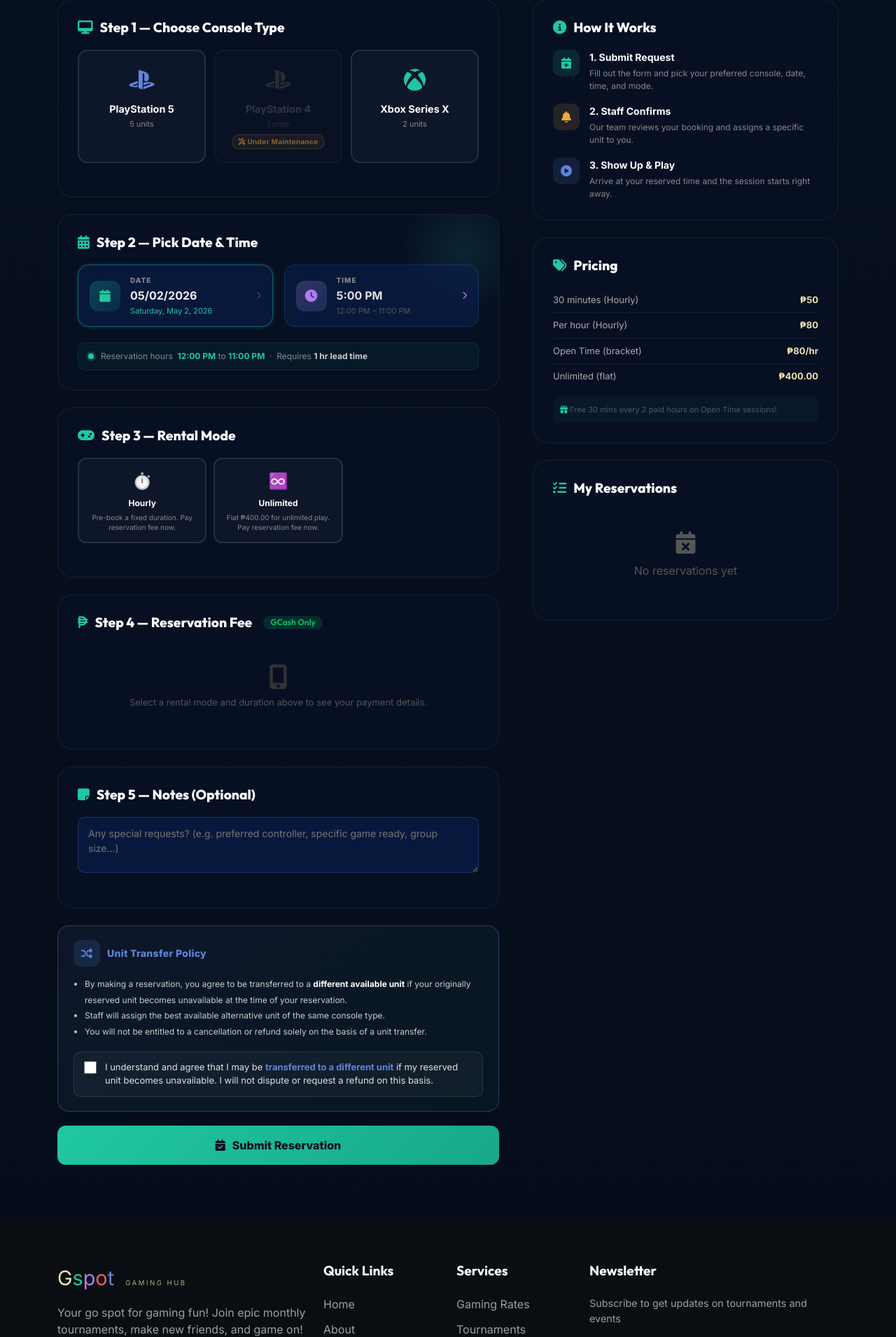
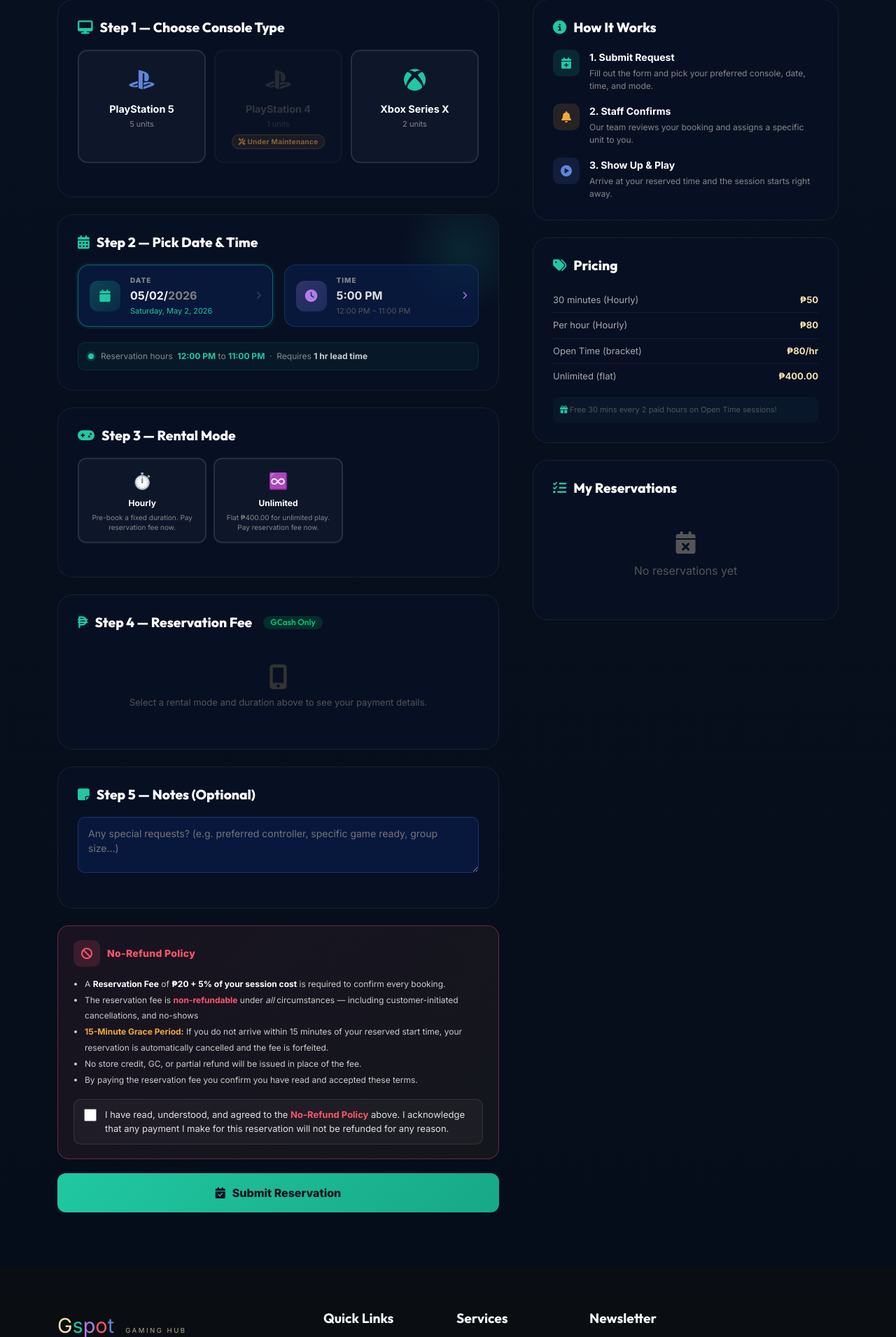
Before and after one commit to litolabiano/GamingSpotHub, a PHP site: page /GamingSpotHub/reserve.php in a window 1280 px wide. Shown: the part 663-2573 px from the top of the page at 70% size. Run offline with PHP 8.4, Linux system fonts and the light colour scheme; a user stored in the database is signed in; data comes from the database, SQL or seed files in the repository; some libraries are stand-ins or nearby versions.

Commit message:
Update reserve.php
fix bugs

```diff
--- a/reserve.php
+++ b/reserve.php
@@ -190,14 +190,16 @@ if ($_SERVER['REQUEST_METHOD'] === 'POST') {
         $error = 'Please provide both date and time.';
     } elseif (!$error && $reserved_date < date('Y-m-d')) {
         $error = 'Reservation date cannot be in the past.';
+    } elseif (!$error && $reserved_date > date('Y-m-d', strtotime('+1 month'))) {
+        $error = 'Reservations can only be made up to 1 month in advance.';
     } elseif (!$error && strtotime($reserved_date . ' ' . $reserved_time) < (time() + 3600)) {
         $error = 'Reservation must be at least 1 hour from now.';
     } elseif (!$error && (int)date('H', strtotime($reserved_time)) < 12) {
         $error = 'Reservations can only be made from 12:00 PM (noon) onwards.';
     } elseif (!$error && $reserved_time > '23:00') {
         $error = 'Reservations must be no later than 11:00 PM.';
-    } elseif (!$error && ($_POST['unit_transfer_agreed'] ?? '') !== '1') {
-        $error = 'You must acknowledge the Unit Transfer Policy before submitting your reservation.';
+    } elseif (!$error && ($_POST['no_refund_agreed'] ?? '') !== '1') {
+        $error = 'You must read and agree to the No-Refund Policy before submitting.';
     }
 
     if (!$error) {
@@ -1166,6 +1168,7 @@ if (!empty($_GET['console'])) {
                                         <input type="date" id="reservedDate" name="reserved_date"
                                                class="dt-native-input"
                                                min="<?= date('Y-m-d') ?>"
+                                               max="<?= date('Y-m-d', strtotime('+1 month')) ?>"
                                                value="<?= htmlspecialchars($_POST['reserved_date'] ?? '') ?>"
                                                onchange="onDateTimeChange(); updateDtBanner();" required>
                                         <div class="dt-field-sublabel" id="dateSublabel">Pick your visit date</div>
@@ -1428,28 +1431,30 @@ if (!empty($_GET['console'])) {
                     </div>
 
 
-                    <!-- ── Unit Transfer Policy Acknowledgment ─────────────── -->
-                    <div id="unitTransferPolicyBox" style="
-                        background:linear-gradient(135deg,rgba(95,133,218,.08),rgba(32,200,161,.05));
-                        border:1px solid rgba(95,133,218,.35);
+                    <!-- ── No-Refund Policy Acknowledgment ───────────────── -->
+                    <div id="noRefundPolicyBox" style="
+                        background:linear-gradient(135deg,rgba(251,86,107,.08),rgba(241,168,60,.06));
+                        border:1px solid rgba(251,86,107,.35);
                         border-radius:16px;
                         padding:20px 22px;
                         margin-bottom:20px;">
                         <div style="display:flex;align-items:center;gap:10px;margin-bottom:14px;">
                             <div style="width:38px;height:38px;border-radius:10px;
-                                background:rgba(95,133,218,.15);
+                                background:rgba(251,86,107,.15);
                                 display:flex;align-items:center;justify-content:center;
-                                flex-shrink:0;color:#5f85da;font-size:1rem;">
-                                <i class="fas fa-shuffle"></i>
+                                flex-shrink:0;color:#fb566b;font-size:1rem;">
+                                <i class="fas fa-ban"></i>
                             </div>
-                            <div style="font-weight:800;color:#5f85da;font-size:14px;letter-spacing:.3px;">Unit Transfer Policy</div>
+                            <div style="font-weight:800;color:#fb566b;font-size:14px;letter-spacing:.3px;">No-Refund Policy</div>
                         </div>
                         <ul style="font-size:12px;color:#ccc;line-height:1.9;margin:0 0 16px 16px;padding:0;">
-                            <li>By making a reservation, you agree to be transferred to a <strong style="color:#fff;">different available unit</strong> if your originally reserved unit becomes unavailable at the time of your reservation.</li>
-                            <li>Staff will assign the best available alternative unit of the same console type.</li>
-                            <li>You will not be entitled to a cancellation or refund solely on the basis of a unit transfer.</li>
+                            <li>A <strong style="color:#fff;">Reservation Fee</strong> of <strong style="color:#fff;">&#8369;20 + 5% of your session cost</strong> is required to confirm every booking.</li>
+                            <li>The reservation fee is <strong style="color:#fb566b;">non-refundable</strong> under <em>all</em> circumstances &mdash; including customer-initiated cancellations, and no-shows</li>
+                            <li><strong style="color:#f1a83c;">15-Minute Grace Period:</strong> If you do not arrive within 15 minutes of your reserved start time, your reservation is automatically cancelled and the fee is forfeited.</li>
+                            <li>No store credit, GC, or partial refund will be issued in place of the fee.</li>
+                            <li>By paying the reservation fee you confirm you have read and accepted these terms.</li>
                         </ul>
-                        <label id="unitTransferLabel" style="
+                        <label id="noRefundLabel" style="
                             display:flex;align-items:flex-start;gap:12px;
                             cursor:pointer;
                             background:rgba(255,255,255,.04);
@@ -1457,15 +1462,16 @@ if (!empty($_GET['console'])) {
                             border-radius:10px;
                             padding:12px 14px;
                             transition:border-color .2s,background .2s;">
-                            <input type="checkbox" id="unitTransferCheck" name="unit_transfer_agreed" value="1"
-                                   onchange="handlePolicyChecks()"
-                                   style="width:18px;height:18px;margin-top:1px;flex-shrink:0;accent-color:#5f85da;cursor:pointer;">
+                            <input type="checkbox" id="noRefundCheck" name="no_refund_agreed" value="1"
+                                   onchange="handleNoRefundCheck(this)"
+                                   style="width:18px;height:18px;margin-top:1px;flex-shrink:0;accent-color:#fb566b;cursor:pointer;">
                             <span style="font-size:13px;color:#e0e0e0;line-height:1.5;">
-                                I understand and agree that I may be <strong style="color:#5f85da;">transferred to a different unit</strong>
-                                if my reserved unit becomes unavailable. I will not dispute or request a refund on this basis.
+                                I have read, understood, and agreed to the <strong style="color:#fb566b;">No-Refund Policy</strong> above.
+                                I acknowledge that any payment I make for this reservation will not be refunded for any reason.
                             </span>
                         </label>
                     </div>
+
                     <div class="reserve-summary" id="summaryBox" style="display:none;">
                         <div style="font-size:12px;font-weight:700;text-transform:uppercase;letter-spacing:.8px;color:#20c8a1;margin-bottom:14px;">
                             <i class="fas fa-receipt"></i> Reservation Summary
@@ -2018,21 +2024,24 @@ function selectDpMethod(method) {
     updateSummary();
 }
 
-/* ── Policy checkbox — unit transfer must be ticked to enable Submit ── */
+/* ── Policy checkbox ─ no-refund must be ticked to enable Submit ───── */
 function handlePolicyChecks() {
     const btn           = document.getElementById('submitBtn');
-    const unitTransfer  = document.getElementById('unitTransferCheck');
-    const transferLabel = document.getElementById('unitTransferLabel');
-
-    if (transferLabel) {
-        transferLabel.style.borderColor = unitTransfer?.checked ? 'rgba(95,133,218,.6)' : 'rgba(255,255,255,.1)';
-        transferLabel.style.background  = unitTransfer?.checked ? 'rgba(95,133,218,.08)' : 'rgba(255,255,255,.04)';
-    }
-
-    const allAgreed   = unitTransfer ? unitTransfer.checked : false;
+    const noRefund      = document.getElementById('noRefundCheck');
+    const noRefundLabel = document.getElementById('noRefundLabel');
+
+    if (noRefundLabel) {
+        noRefundLabel.style.borderColor = noRefund?.checked ? 'rgba(251,86,107,.6)' : 'rgba(255,255,255,.1)';
+        noRefundLabel.style.background  = noRefund?.checked ? 'rgba(251,86,107,.08)' : 'rgba(255,255,255,.04)';
+    }
+
+    const allAgreed   = noRefund ? noRefund.checked : false;
     btn.disabled      = !allAgreed;
     btn.style.opacity = allAgreed ? '1' : '0.5';
 }
+
+/* Alias — the no-refund checkbox calls this by name */
+function handleNoRefundCheck() { handlePolicyChecks(); }
 
 /* ── Operating hours + 1-hr lead-time enforcement ──── */
 const MIN_LEAD_SECONDS = 3600; // 1 hour
```
